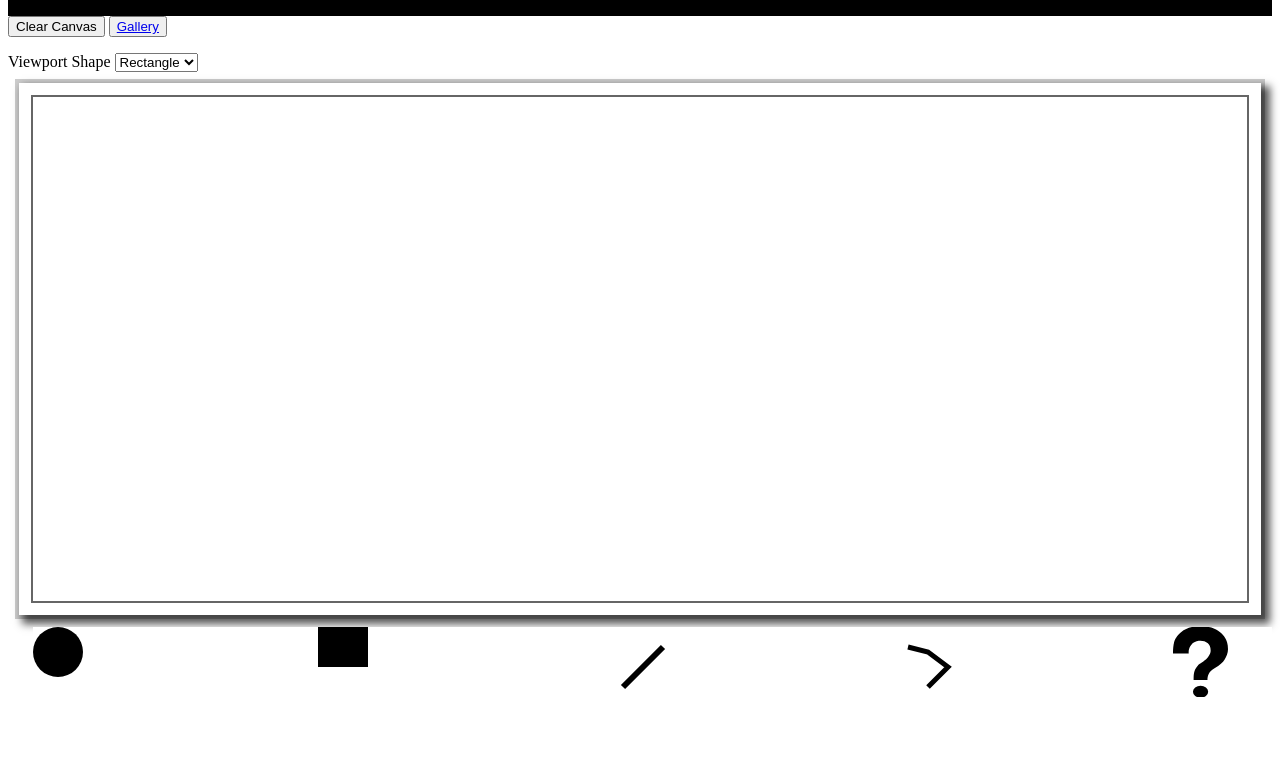
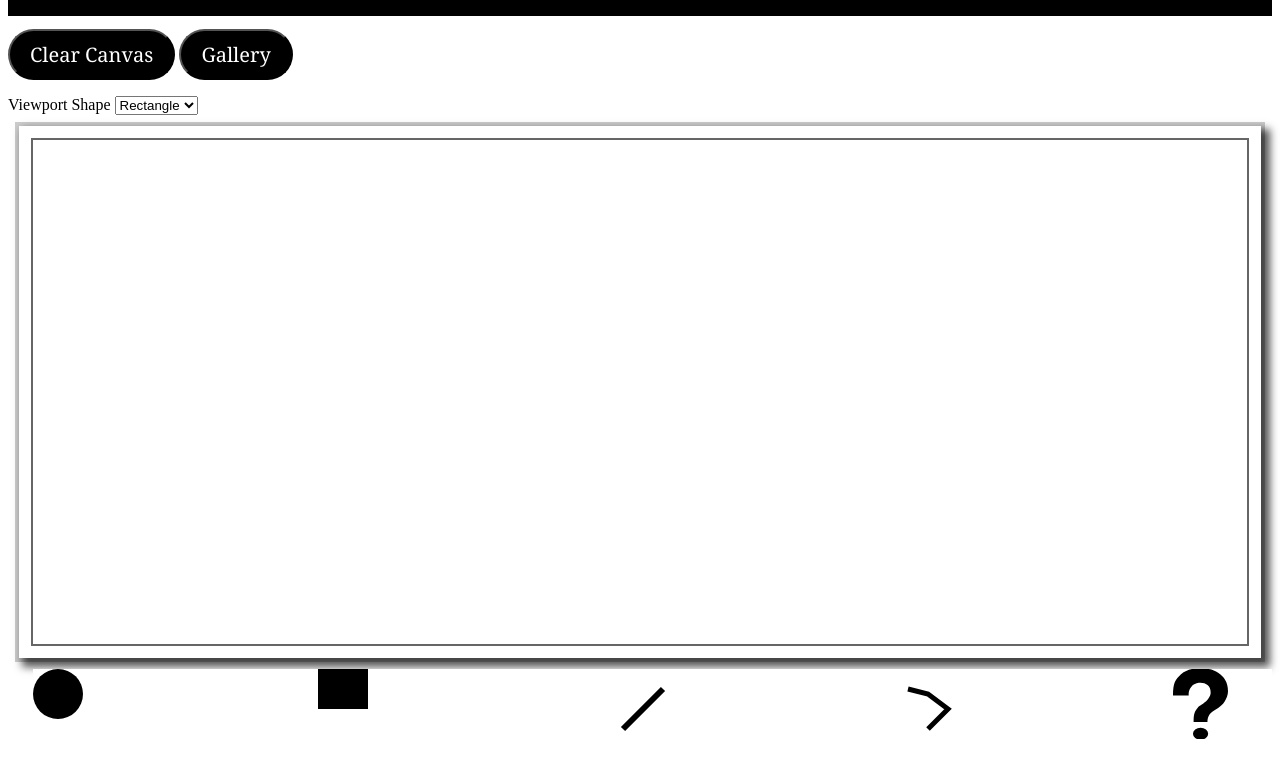
Before and after one commit to boveus/artbot-client, a website built with webpack: page index.html in a window 1280 px wide. Shown: the part 120-896 px from the top of the page. Built offline with nearby package versions, Linux system fonts and the light colour scheme.

Commit message:
add some styling

```diff
--- a/index.html
+++ b/index.html
@@ -13,8 +13,8 @@
   </ul>
 </head>
 
-<button id='clear-canvas'> Clear Canvas </button>
-<button id='gallery-link'> <a href='gallery.html'> Gallery </a> </button>
+<button class='btn' id='clear-canvas'> Clear Canvas </button>
+<a href='gallery.html'> <button class='btn' id='gallery-link'> Gallery </button></a>
 
 <form>
   <p>
--- a/styles/main.css
+++ b/styles/main.css
@@ -116,11 +116,6 @@ li a {
     text-decoration: none;
 }
 
-.left {
-  padding-left: 1%;
-  padding-top: 1%;
-}
-
 .right {
   padding-left: 80%;
   padding-right: 1%;
@@ -134,9 +129,29 @@ li a {
   -webkit-border-radius: 40%;
   -moz-border-radius: 40%;
   border-radius: 40%;
-  animation: rotation 60s infinite linear;
+  animation: rotation 30s infinite linear;
 }
 
 @keyframes rotation {
   100%{ transform:rotatey(360deg) }
 }
+
+/* Buttons */
+
+.btn {
+  margin-top: 1%;
+  -webkit-border-radius: 34;
+  -moz-border-radius: 34;
+  border-radius: 34px;
+  font-family: Georgia;
+  color: #ffffff;
+  font-size: 20px;
+  background: #000000;
+  padding: 10px 20px 10px 20px;
+  text-decoration: none;
+}
+
+.btn:hover {
+  background: #636363;
+  text-decoration: none;
+}
```
